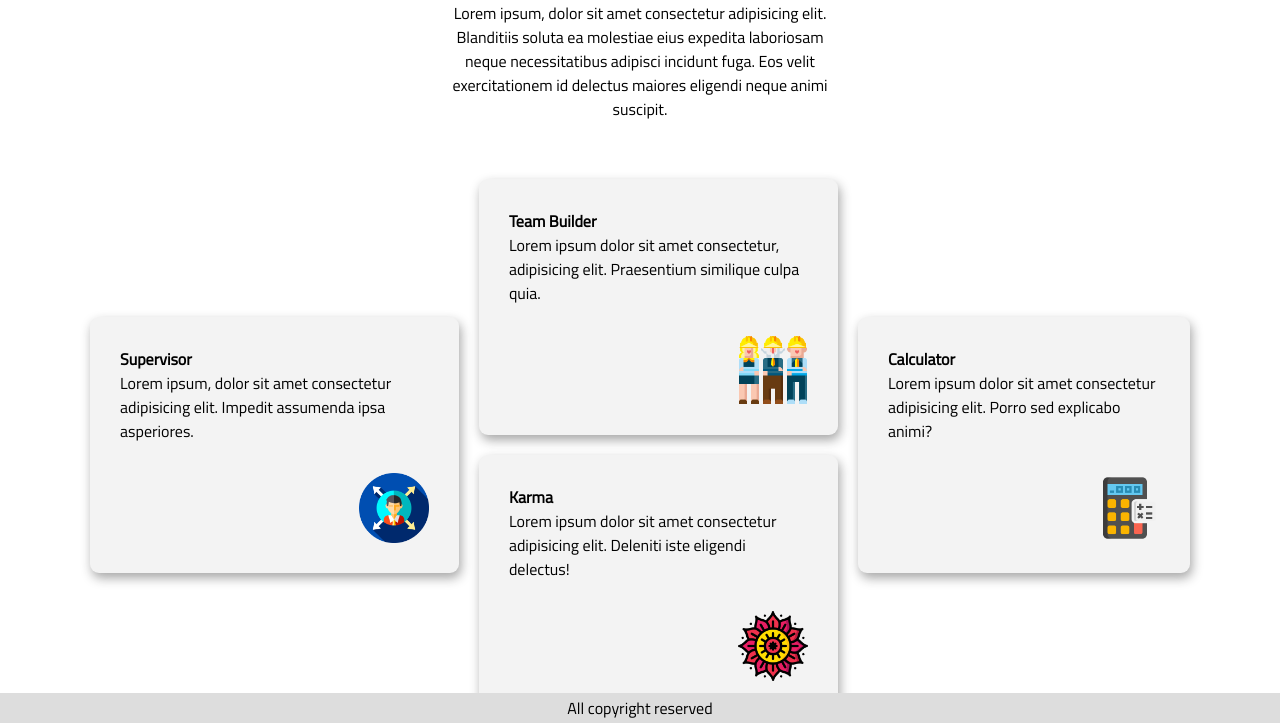
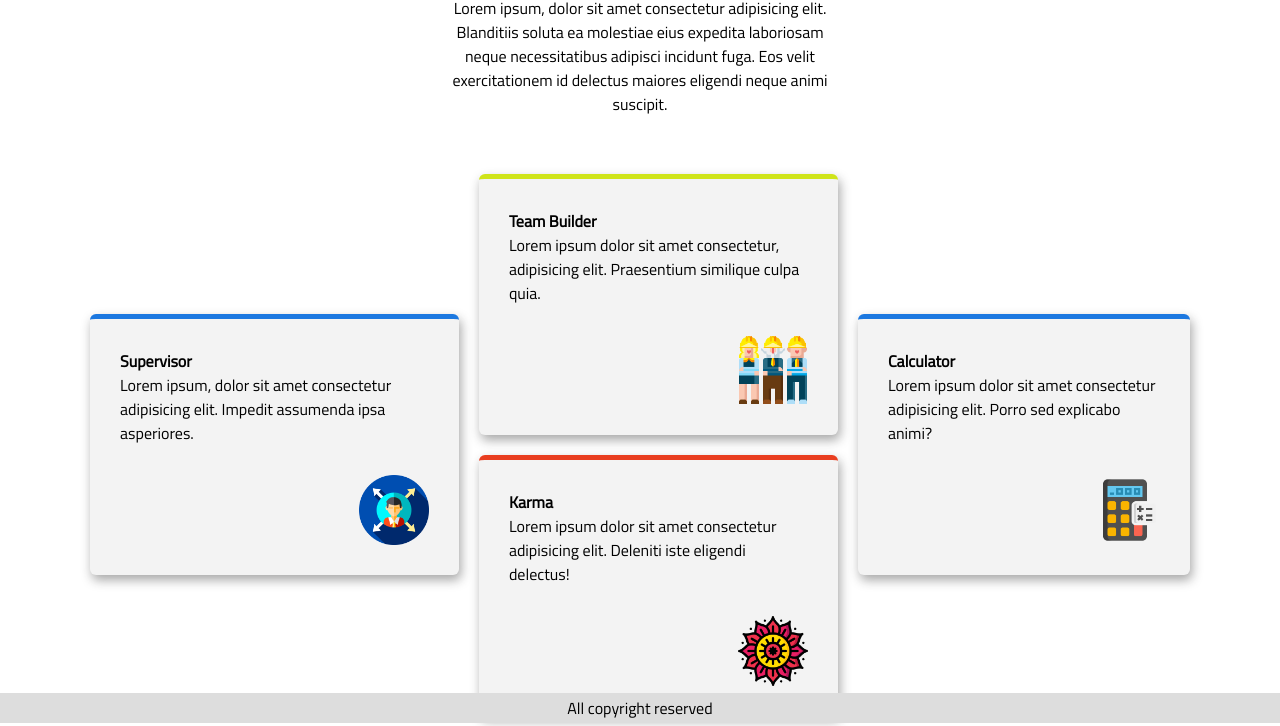
Before and after one commit to hiten36/Featured_Section, a plain HTML site: page index.html in a window 1280 px wide. Shown: the part 107-833 px from the top of the page. Drawn offline with Linux system fonts and the light colour scheme.

Commit message:
version 1.1

```diff
--- a/index.html
+++ b/index.html
@@ -57,7 +57,7 @@
         }
         .card{
             text-align: start;
-            border-radius: 9px;
+            border-radius: 6px;
             padding: 30px;
             margin: 10px;
             box-shadow:2px 5px 11px rgb(33 33 33 / 40%);
@@ -104,6 +104,7 @@
             }
             .card{
                 padding: 15px;
+                border-top-color: blue;
             }
         }
         @media screen  and (max-width:473px){
@@ -124,26 +125,26 @@
             </div>
             <div class="box2">
                 <div class="b b1">
-                    <div class="card">
+                    <div style="border-top: 5px solid rgb(28, 120, 224);" class="card">
                         <h4>Supervisor</h4>
                         <p>Lorem ipsum, dolor sit amet consectetur adipisicing elit. Impedit assumenda ipsa asperiores.</p>
                         <img src="manager.png" alt="">
                     </div>
                 </div>
                 <div class="b b2">
-                    <div class="card">
+                    <div style="border-top: 5px solid rgb(207, 228, 25);" class="card">
                         <h4>Team Builder</h4>
                         <p>Lorem ipsum dolor sit amet consectetur, adipisicing elit. Praesentium similique culpa quia.</p>
                         <img src="company.png" alt="">
                     </div>
-                    <div class="card">
+                    <div style="border-top: 5px solid rgb(233, 62, 32);" class="card">
                         <h4>Karma</h4>
                         <p>Lorem ipsum dolor sit amet consectetur adipisicing elit. Deleniti iste eligendi delectus!</p>
                         <img src="chakra.png" alt="">
                     </div>
                 </div>
                 <div class="b b3">
-                    <div class="card">
+                    <div style="border-top: 5px solid rgb(28, 120, 224);" class="card">
                         <h4>Calculator</h4>
                         <p>Lorem ipsum dolor sit amet consectetur adipisicing elit. Porro sed explicabo animi?</p>
                         <img src="calculator.png" alt="">
```
